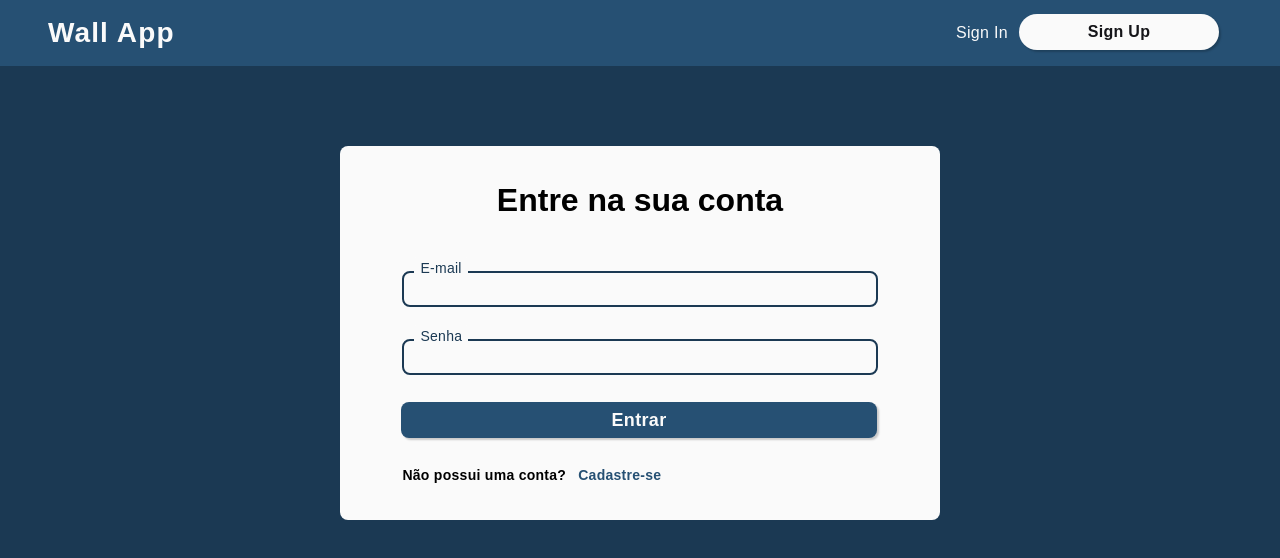
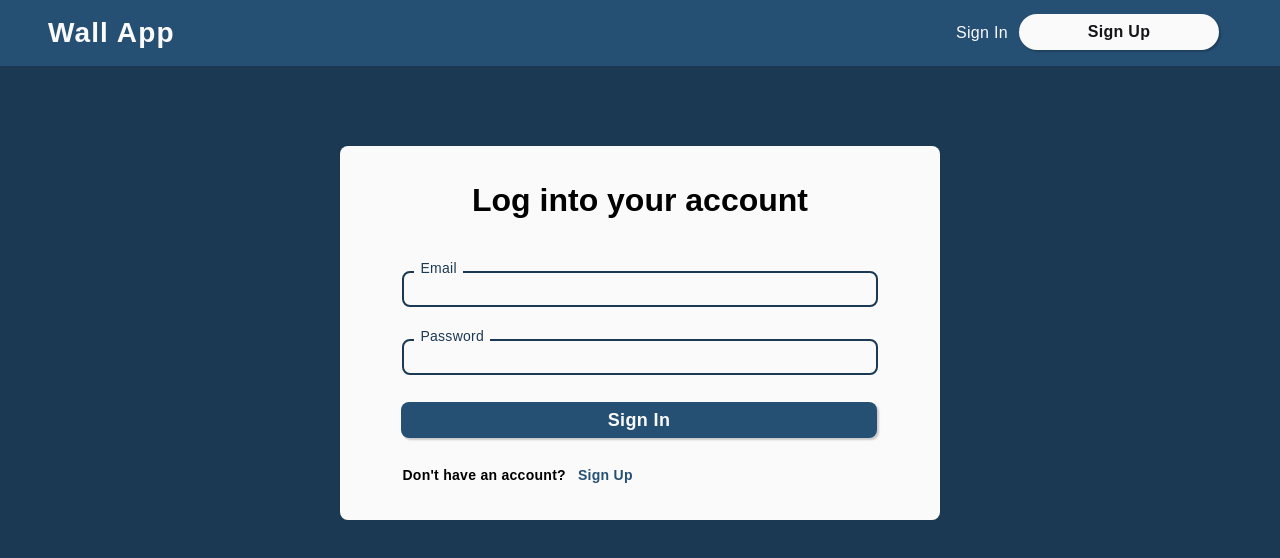
Before and after one commit to rodrigonahid/tsl-client, a React (Vite) app: page /login in a window 1280 px wide. Shown: the top 558 px of the page. Built offline with nearby package versions, Linux system fonts and the light colour scheme.

Commit message:
logging in and redirecting

```diff
--- a/src/components/Login/index.jsx
+++ b/src/components/Login/index.jsx
@@ -20,38 +20,35 @@ export default function Login() {
       return setError("Preencha o formulário");
     }
     api
-      .post("/login", { email, password })
+      .post("/users/token/", { email, password })
       .then((res) => {
-        if (res.problem) {
-          return setError("Usuário e/ou senha inválidos");
-        }
-        localStorage.setItem("auth-token", res.data.token);
-        loginUser(res.data.token, res.data.user);
+        localStorage.setItem("Authorization", res.data.token);
+        console.log(res);
         navigate("/");
       })
-      .catch((err) => setError(err));
+      .catch((err) => setError("Invalid user and/or password"));
   };
 
   return (
     <FormContainer>
       <FormWrapper>
-        <h1>Entre na sua conta</h1>
+        <h1>Log into your account</h1>
         <LoginForm>
           <StyledInput
             onChange={(e) => setEmail(e.target.value)}
-            label="E-mail"
+            label="Email"
             type="text"
           />
           <StyledInput
             onChange={(e) => setPassword(e.target.value)}
-            label="Senha"
+            label="Password"
             type="text"
           />
-          <FormButton children="Entrar" onClick={handleLogin} />
+          <FormButton children="Sign In" onClick={handleLogin} />
           {error && <ErrorMessage>{error}</ErrorMessage>}
           <Already>
-            <span>Não possui uma conta?</span>
-            <Link to="/register">Cadastre-se</Link>
+            <span>Don't have an account?</span>
+            <Link to="/register">Sign Up</Link>
           </Already>
         </LoginForm>
       </FormWrapper>
```
